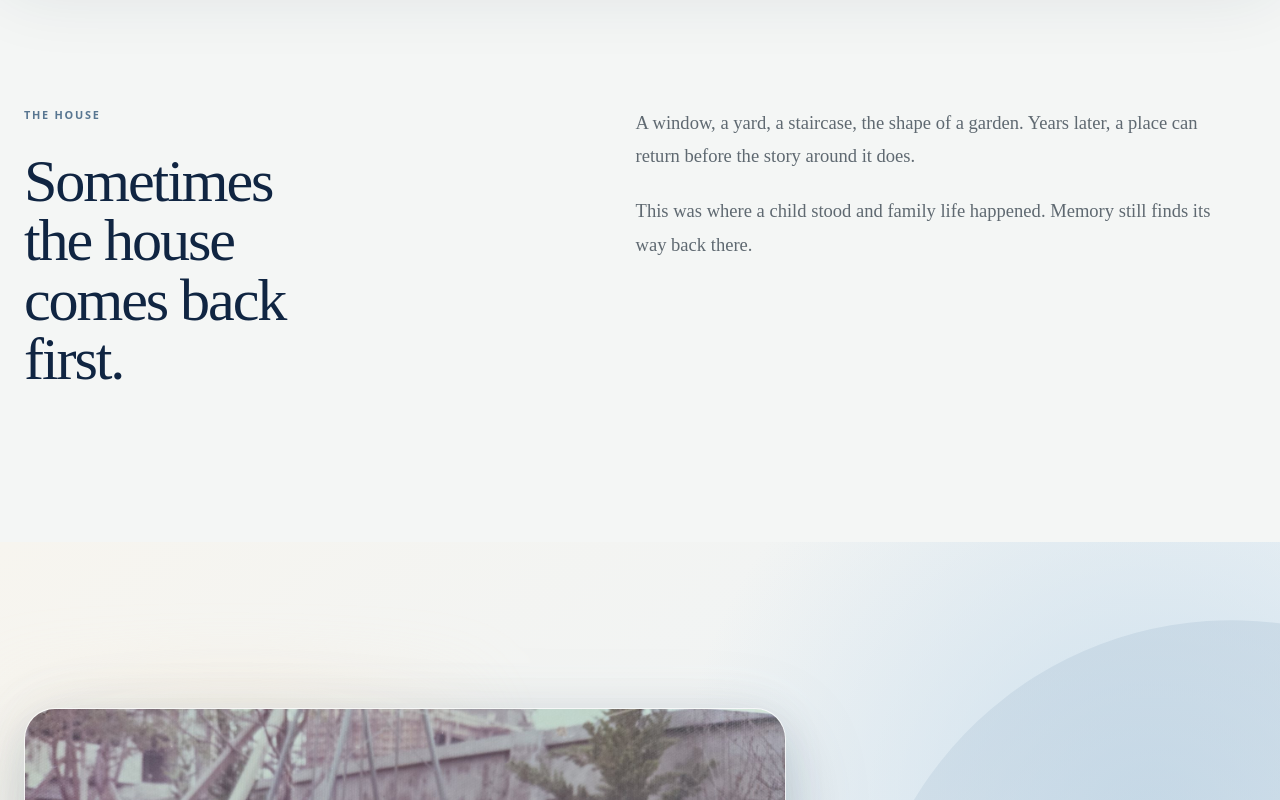
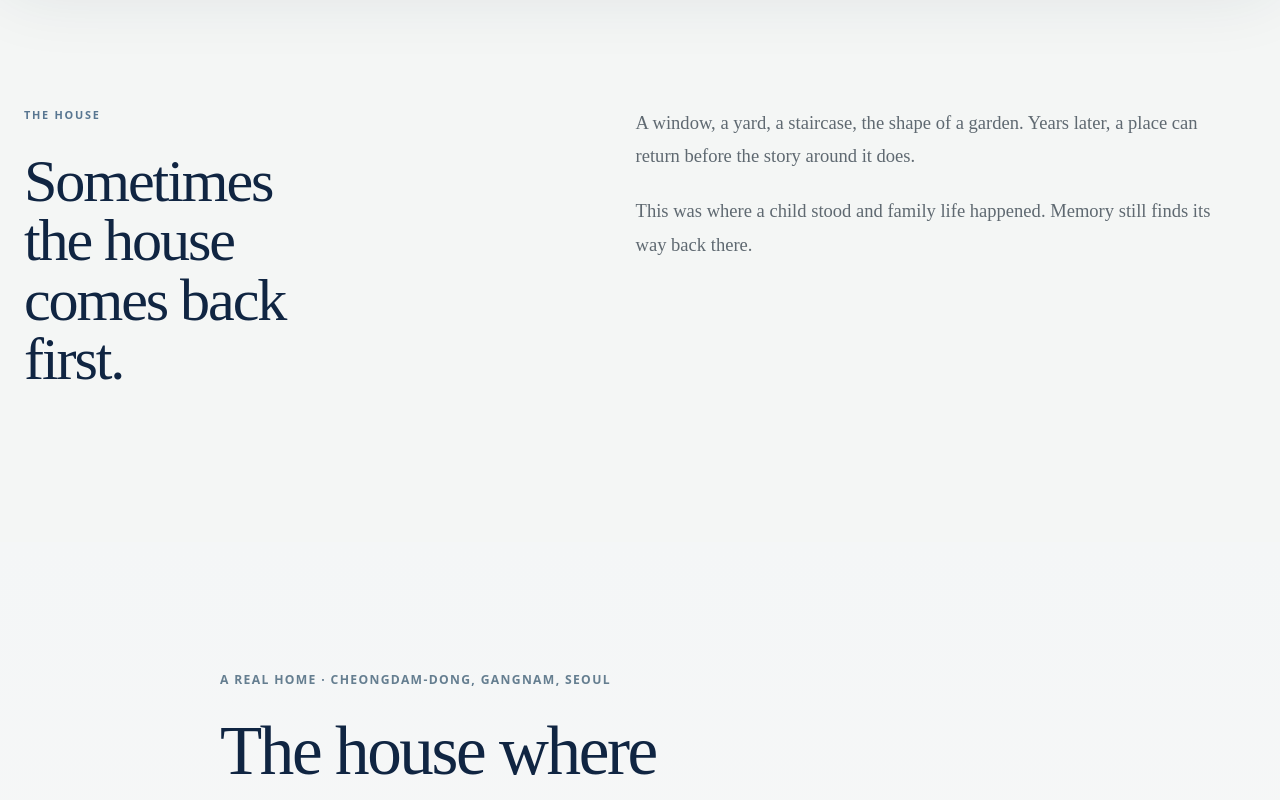
Before and after one commit to k-mama/esthercho, a Next.js app: page /archive in a window 1280 px wide. Shown: the part 2000-2800 px from the top of the page. Built offline with nearby package versions, Linux system fonts and the light colour scheme.

Commit message:
Add complete Cheongdam family-house memoir and four original uncropped photographs

```diff
--- a/src/app/archive/page.tsx
+++ b/src/app/archive/page.tsx
@@ -2,6 +2,7 @@ import type { Metadata } from "next";
 import Image from "next/image";
 import Link from "next/link";
 import { PageCover } from "@/components/page-cover";
+import { ChildhoodHomeStory } from "@/components/childhood-home-story";
 import "./archive.css";
 
 export const metadata: Metadata = {
@@ -68,6 +69,8 @@ export default function ArchivePage() {
           </div>
         </div>
       </section>
+
+      <ChildhoodHomeStory locale="en" />
 
       <section className="childhood-garden" aria-labelledby="childhood-garden-title">
         <div className="container childhood-garden-inner">
```
